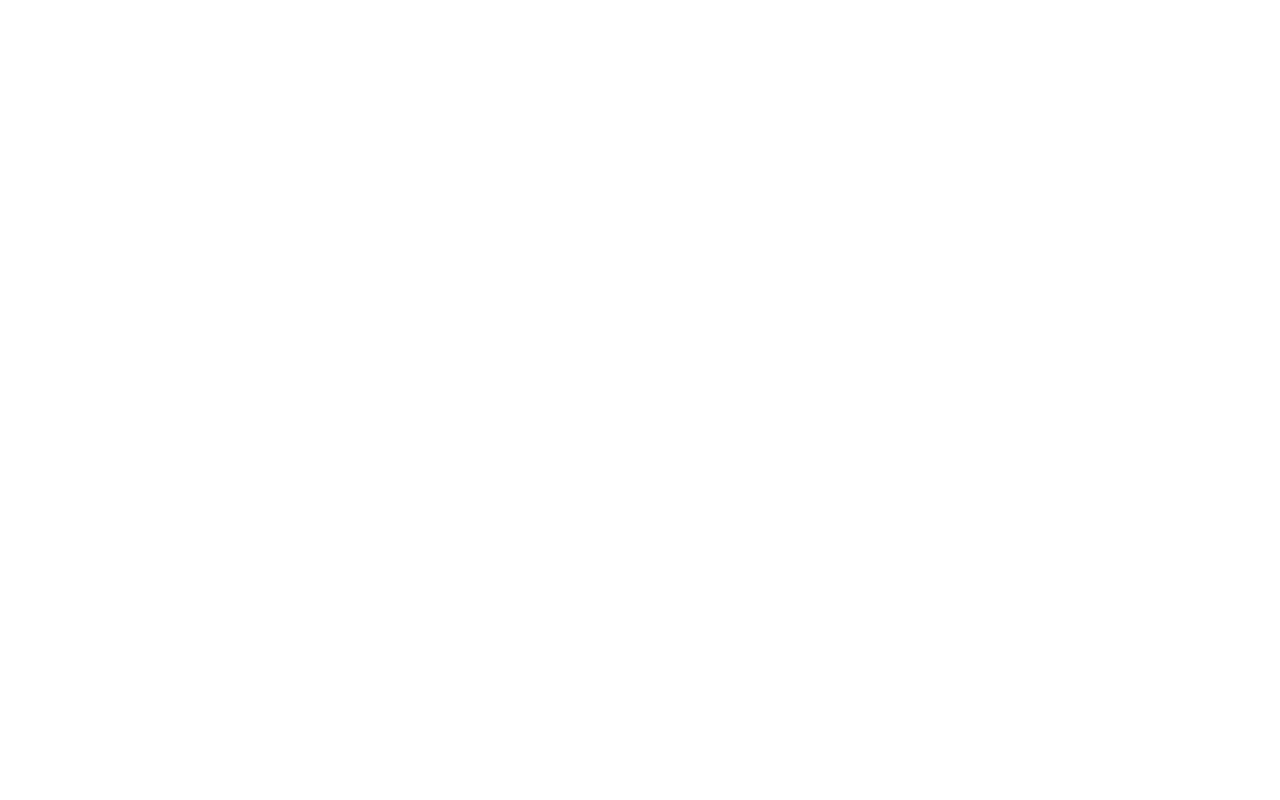
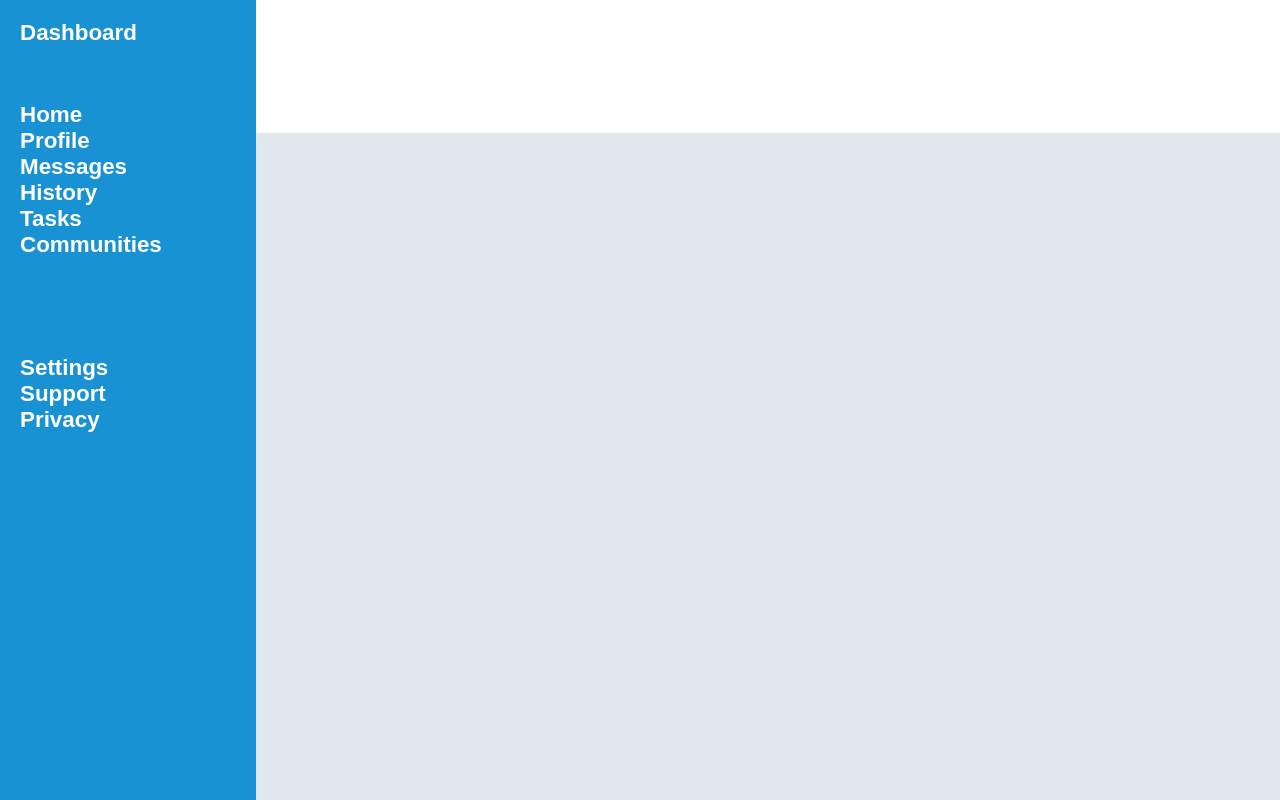
Before and after one commit to SharpeimQ/Admin-Dashboard, a plain HTML site: page index.html in a window 1280 px wide. Drawn offline with Linux system fonts and the light colour scheme.

Commit message:
Add and layout embedded sidebar elements

```diff
--- a/index.html
+++ b/index.html
@@ -10,7 +10,20 @@
 <body>
   <div class="container">
     <div class="sidebar">
-
+      <div class="logo-text">Dashboard</div>
+      <ul>
+        <li>Home</li>
+        <li>Profile</li>
+        <li>Messages</li>
+        <li>History</li>
+        <li>Tasks</li>
+        <li>Communities</li>
+      </ul>
+      <ul>
+        <li>Settings</li>
+        <li>Support</li>
+        <li>Privacy</li>
+      </ul>
     </div>
     <div class="header">
 
--- a/style.css
+++ b/style.css
@@ -1,15 +1,21 @@
-* {
-  margin: 0;
-  padding: 0;
-}
-
-::root {
+:root {
   --primary-color: #ffffff;
   --sidebar-and-button-color: #1992d4;
   --main-content-background: #e2e8f0;
   --card-tab-color: #e3b131;
   --heading-text-color: #222224;
   --text-color: #aeaeae;
+  --primary-font: 'Ariel', sans-serif;
+}
+
+* {
+  margin: 0;
+  padding: 0;
+  font-family: var(--primary-font);
+}
+
+li, ul {
+  list-style: none;
 }
 
 .container {
@@ -22,14 +28,27 @@
   min-height: 100vh;
 }
 
+/* sidebar */
 .sidebar {
+  display: grid;
+  grid-template-columns: 1fr;
+  grid-template-rows: 1fr 5fr 10fr;
   grid-area: sidebar;
+  align-items: start;
+  gap: 40px;
+  padding: 20px;
+  font-size: 1.4rem;
+  font-weight: 700;
+  color: var(--primary-color);
+  background: var(--sidebar-and-button-color);
 }
 
 .header {
   grid-area: header;
+  background: var(--primary-color);
 }
 
 .main-content {
   grid-area: main-content;
+  background: var(--main-content-background);
 }
```
